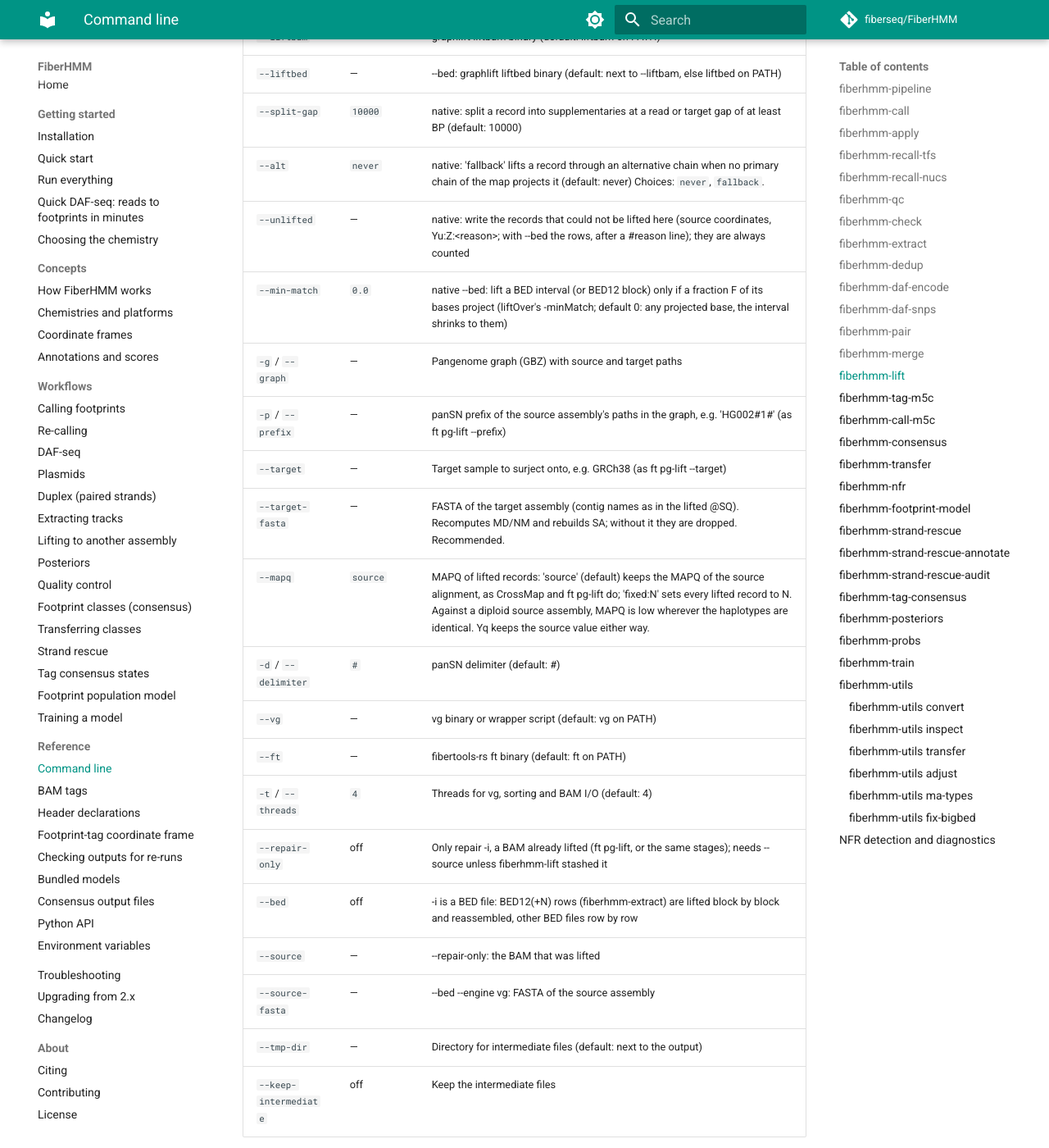
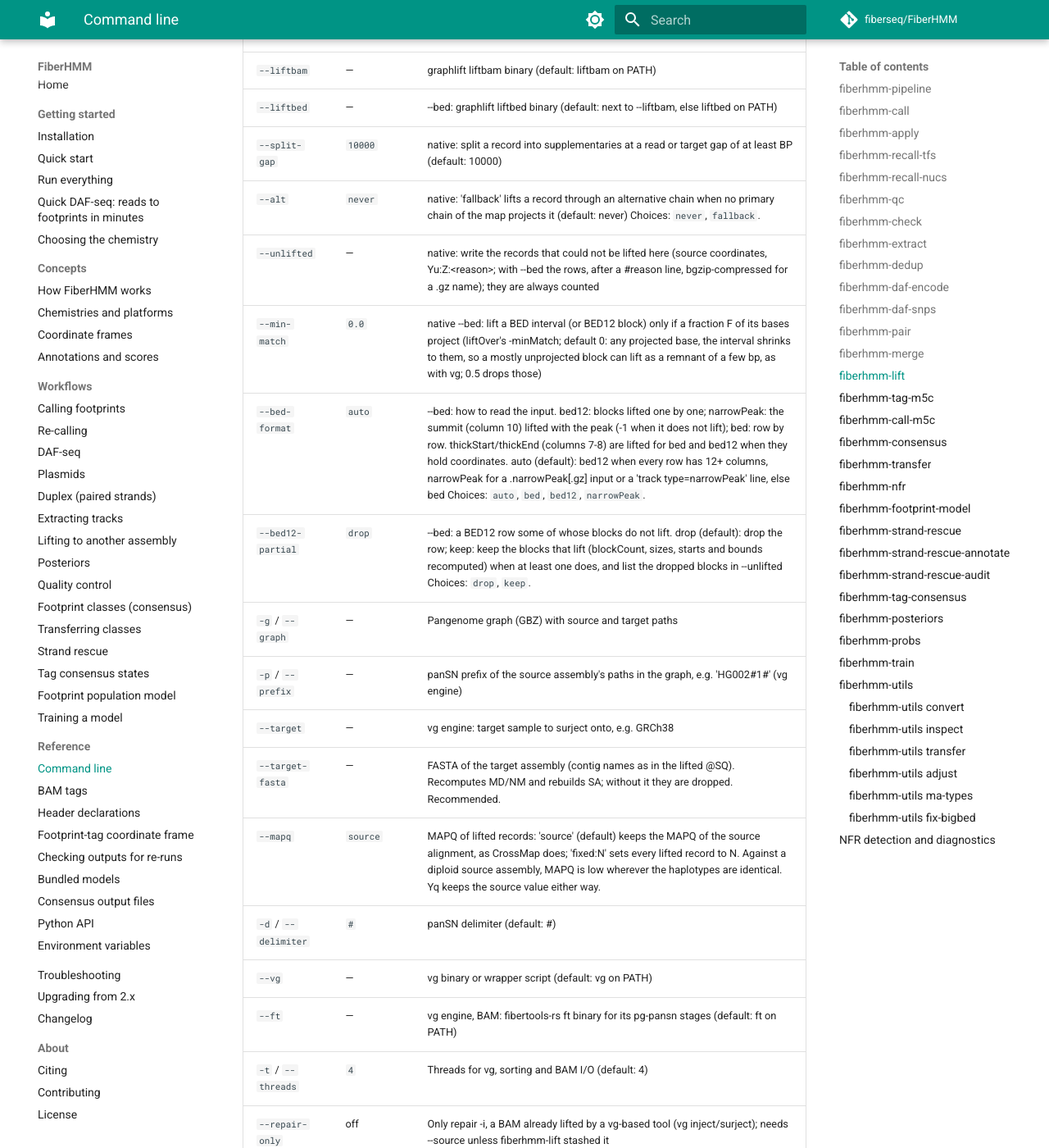
Before and after one commit to fiberseq/FiberHMM, an MkDocs documentation site: the page built from docs/reference/cli.md, in a window 1280 px wide and 1400 px high, scrolled down 30855 px. Shown: the whole window at 82% size. Built offline with MkDocs 1.6.1 and Material for MkDocs 9.7.7, drawn with Linux system fonts in a browser that asks for light colours; comment, search, counter and statistics services are not loaded; some of the changed text lies outside the part shown.

Commit message:
docs: changelog (lift BED options, soft-clipped orphans, MAPQ off), CLI reference, Yo tag
Co-Authored-By: Claude Opus 5.5 <noreply@anthropic.com>

```diff
--- a/docs/reference/cli.md
+++ b/docs/reference/cli.md
@@ -21,7 +21,7 @@ Every command also accepts `-h`/`--help` and `--version` (prints
 | [`fiberhmm-daf-encode`](#fiberhmm-daf-encode) | Stamp R/Y deamination codes into a DAF BAM | [DAF-seq](../workflows/daf-seq.md#ry-encoding-fiberhmm-daf-encode) |
 | [`fiberhmm-daf-snps`](#fiberhmm-daf-snps) | Recurrent C→T/G→A SNP mask for DAF-seq | [DAF-seq](../workflows/daf-seq.md#snp-screening) |
 | [`fiberhmm-pair`](#fiberhmm-pair), [`fiberhmm-merge`](#fiberhmm-merge) | Pair, merge and jointly re-call scDAF duplexes | [Duplex](../workflows/duplex.md) |
-| [`fiberhmm-lift`](#fiberhmm-lift) | Lift a BAM (or BED12) to another assembly through a pangenome graph and repair it | [Lifting to another assembly](../workflows/lifting.md) |
+| [`fiberhmm-lift`](#fiberhmm-lift) | Lift a BAM (repaired) or a BED file (BED, BED12, narrowPeak) to another assembly through a pangenome graph | [Lifting to another assembly](../workflows/lifting.md) |
 | [`fiberhmm-tag-m5c`](#fiberhmm-tag-m5c), [`fiberhmm-call-m5c`](#fiberhmm-call-m5c) | DddA CpG-island methylation | [DAF-seq](../workflows/daf-seq.md#ddda-cpg-island-methylation) |
 | [`fiberhmm-consensus`](#fiberhmm-consensus) | Footprint classes across molecules | [Consensus](../workflows/consensus.md) |
 | [`fiberhmm-transfer`](#fiberhmm-transfer) | Apply frozen classes to new data | [Transfer](../workflows/transfer.md) |
@@ -52,7 +52,7 @@ Generated from each command's argparse definition by `python tools/gen_cli_refer
 | `--force-chemistry` | off | Run although the reads contradict --enzyme/--seq (a FIBERHMM-CHEMISTRY declaration naming another enzyme or platform; m6A-tagged reads without deaminations for ddda/dddb; deaminated or untagged reads for hia5). Default: refuse. |
 | `--topology` | `auto` | Reference topology. auto (default): a plasmid map's own topology, FASTA contigs linear. circular: every contig is circular (a plasmid FASTA). Choices: `auto`, `circular`, `linear`. |
 | `--region` | — | Keep only reads overlapping this region (1-based, inclusive; repeatable). The first region is the one outputs.json asks FiberBrowser to open. |
-| `--min-mapq` | `20` | Keep primary alignments with at least this MAPQ (default 20); also passed to fiberhmm-call and fiberhmm-qc. |
+| `--min-mapq` | `0` | Keep primary alignments with at least this MAPQ (default: 0, no filtering); also passed to fiberhmm-call and fiberhmm-qc. |
 | `--keep-soft-clips` | off | Keep unaligned read arms as soft clips everywhere. Default: kept on linear contigs (DAF calling treats them as no evidence); for ddda/dddb hard-clipped on circular contigs (concatemer arms beyond one full circle). |
 | `--hard-clip` | off | Hard-clip unaligned read arms on every contig (the earlier ddda/dddb default). |
 | `--no-origin-merge` | off | Do not join the two pieces of reads that run through the origin of a circular reference (keep the primary piece). |
@@ -165,7 +165,7 @@ Generated from each command's argparse definition by `python tools/gen_cli_refer
 | `--qc` / `--no-qc` | on | Run bounded signal/periodicity/footprint QC after a file output (default: on; use --no-qc to disable). |
 | `--qc-sample-reads` | `2000` | Target random-window QC sample size (default 2000). |
 | `--qc-seed` | `20260824` | Deterministic QC sampler seed (default 20260824). |
-| `--qc-min-mapq` | `20` | Minimum mapping quality for the QC sample (default 20). |
+| `--qc-min-mapq` | `0` | Minimum mapping quality for the QC sample (default: 0, no filtering). |
 | `--qc-output-prefix` | — | QC output prefix (default: qc/&lt;BAM stem&gt; beside output BAM). |
 | `--region-parallel` | off | Process genomic regions in parallel (one worker per region). Scales linearly with --cores up to chromosome count. Requires coordinate-sorted + indexed input BAM. Recommended for full-genome runs; use streaming for stdin/unaligned. |
 | `--region-size` | `10000000` | Region size in bp for --region-parallel (default 10 Mb). |
@@ -305,7 +305,7 @@ Generated from each command's argparse definition by `python tools/gen_cli_refer
 | `--reference` | — | Indexed FASTA fallback for raw DAF BAMs lacking MD/R/Y |
 | `--sample-reads` | `2000` | Target bounded sample size (default 2,000) |
 | `--seed` | `20260824` | Deterministic sampler seed (default 20260824) |
-| `--min-mapq` | `20` | Minimum mapping quality (default 20) |
+| `--min-mapq` | `0` | Minimum mapping quality (default: 0, no filtering) |
 | `--prob-threshold` | — | Minimum MM/ML probability, 0-255 (default: 248 for Hia5 Nanopore, the threshold its QC reference is calibrated at; 125 otherwise) |
 | `--min-opportunities` | `200` | Minimum target sites per read for rate QC (default 200) |
 | `--snp-mask` | — | Applied DAF SNP-mask BED to summarize (single input only) |
@@ -383,7 +383,7 @@ Generated from each command's argparse definition by `python tools/gen_cli_refer
 | `-i` / `--input` | required | Input BAM file, or "-" for stdin |
 | `-o` / `--output` | required | Output BAM path, or "-" for stdout |
 | `--reference` | — | Reference FASTA (fallback if MD tag is missing) |
-| `-q` / `--min-mapq` | `20` | Minimum mapping quality (default: 20) |
+| `-q` / `--min-mapq` | `0` | Minimum mapping quality (default: 0, no filtering) |
 | `--min-read-length` | `1000` | Minimum aligned read length in bp (default: 1000) |
 | `--io-threads` | `4` | htslib I/O threads for BAM compression/decompression (default: 4) |
 | `--strand` | `auto` | Force conversion strand: CT (+ strand), GA (- strand), or auto (per-read consensus, default: auto) Choices: `CT`, `GA`, `auto`. |
@@ -399,7 +399,7 @@ Generated from each command's argparse definition by `python tools/gen_cli_refer
 | `--min-alt-fibers` | `5` | Minimum mismatch-supporting fibers in each direction (validated default 5) |
 | `--min-dominant-events` | `5` | Minimum dominant conversions per classifiable fiber (default 5) |
 | `--min-dominant-purity` | `0.8` | Minimum dominant-direction purity (default 0.80) |
-| `--min-mapq` | `20` | Minimum mapping quality (default 20) |
+| `--min-mapq` | `0` | Minimum mapping quality (default: 0, no filtering) |
 | `--min-amplicon-reads` | `20` | Minimum aligned reads required for an amplicon consensus (default 20) |
 | `--reference` | — | Indexed FASTA fallback for BAMs lacking MD |
 
@@ -457,29 +457,31 @@ Generated from each command's argparse definition by `python tools/gen_cli_refer
 
 | Flag | Default | Description |
 |------|---------|-------------|
-| `-i` / `--input` | required | Source BAM (BED12 with --bed; the lifted BAM with --repair-only) |
-| `-o` / `--output` | required | Output BAM (sorted, indexed) or BED |
-| `--engine` | — | native: graphlift liftbam (liftbed with --bed) through --map (the default when --map is given); vg: vg inject/surject (ft pg-lift's BED mode with --bed) through --graph (the default otherwise) Choices: `native`, `vg`. |
+| `-i` / `--input` | required | Source BAM (a BED file with --bed: plain, gzip or bgzip, - for stdin; the lifted BAM with --repair-only) |
+| `-o` / `--output` | required | Output BAM (sorted, indexed) or BED (bgzip-compressed when the name ends in .gz) |
+| `--engine` | — | native: graphlift liftbam (liftbed with --bed) through --map (the default when --map is given); vg (fallback): vg inject/surject through --graph (the default otherwise) Choices: `native`, `vg`. |
 | `-m` / `--map` | — | graphlift chain map manifest (X.chain.graphlift.json, from graphlift gbz2chain) whose sources are the input's contigs |
 | `--liftbam` | — | graphlift liftbam binary (default: liftbam on PATH) |
 | `--liftbed` | — | --bed: graphlift liftbed binary (default: next to --liftbam, else liftbed on PATH) |
 | `--split-gap` | `10000` | native: split a record into supplementaries at a read or target gap of at least BP (default: 10000) |
 | `--alt` | `never` | native: 'fallback' lifts a record through an alternative chain when no primary chain of the map projects it (default: never) Choices: `never`, `fallback`. |
-| `--unlifted` | — | native: write the records that could not be lifted here (source coordinates, Yu:Z:&lt;reason&gt;; with --bed the rows, after a #reason line); they are always counted |
-| `--min-match` | `0.0` | native --bed: lift a BED interval (or BED12 block) only if a fraction F of its bases project (liftOver's -minMatch; default 0: any projected base, the interval shrinks to them) |
+| `--unlifted` | — | native: write the records that could not be lifted here (source coordinates, Yu:Z:&lt;reason&gt;; with --bed the rows, after a #reason line, bgzip-compressed for a .gz name); they are always counted |
+| `--min-match` | `0.0` | native --bed: lift a BED interval (or BED12 block) only if a fraction F of its bases project (liftOver's -minMatch; default 0: any projected base, the interval shrinks to them, so a mostly unprojected block can lift as a remnant of a few bp, as with vg; 0.5 drops those) |
+| `--bed-format` | `auto` | --bed: how to read the input. bed12: blocks lifted one by one; narrowPeak: the summit (column 10) lifted with the peak (-1 when it does not lift); bed: row by row. thickStart/thickEnd (columns 7-8) are lifted for bed and bed12 when they hold coordinates. auto (default): bed12 when every row has 12+ columns, narrowPeak for a .narrowPeak[.gz] input or a 'track type=narrowPeak' line, else bed Choices: `auto`, `bed`, `bed12`, `narrowPeak`. |
+| `--bed12-partial` | `drop` | --bed: a BED12 row some of whose blocks do not lift. drop (default): drop the row; keep: keep the blocks that lift (blockCount, sizes, starts and bounds recomputed) when at least one does, and list the dropped blocks in --unlifted Choices: `drop`, `keep`. |
 | `-g` / `--graph` | — | Pangenome graph (GBZ) with source and target paths |
-| `-p` / `--prefix` | — | panSN prefix of the source assembly's paths in the graph, e.g. 'HG002#1#' (as ft pg-lift --prefix) |
-| `--target` | — | Target sample to surject onto, e.g. GRCh38 (as ft pg-lift --target) |
+| `-p` / `--prefix` | — | panSN prefix of the source assembly's paths in the graph, e.g. 'HG002#1#' (vg engine) |
+| `--target` | — | vg engine: target sample to surject onto, e.g. GRCh38 |
 | `--target-fasta` | — | FASTA of the target assembly (contig names as in the lifted @SQ). Recomputes MD/NM and rebuilds SA; without it they are dropped. Recommended. |
-| `--mapq` | `source` | MAPQ of lifted records: 'source' (default) keeps the MAPQ of the source alignment, as CrossMap and ft pg-lift do; 'fixed:N' sets every lifted record to N. Against a diploid source assembly, MAPQ is low wherever the haplotypes are identical. Yq keeps the source value either way. |
+| `--mapq` | `source` | MAPQ of lifted records: 'source' (default) keeps the MAPQ of the source alignment, as CrossMap does; 'fixed:N' sets every lifted record to N. Against a diploid source assembly, MAPQ is low wherever the haplotypes are identical. Yq keeps the source value either way. |
 | `-d` / `--delimiter` | `#` | panSN delimiter (default: #) |
 | `--vg` | — | vg binary or wrapper script (default: vg on PATH) |
-| `--ft` | — | fibertools-rs ft binary (default: ft on PATH) |
+| `--ft` | — | vg engine, BAM: fibertools-rs ft binary for its pg-pansn stages (default: ft on PATH) |
 | `-t` / `--threads` | `4` | Threads for vg, sorting and BAM I/O (default: 4) |
-| `--repair-only` | off | Only repair -i, a BAM already lifted (ft pg-lift, or the same stages); needs --source unless fiberhmm-lift stashed it |
+| `--repair-only` | off | Only repair -i, a BAM already lifted by a vg-based tool (vg inject/surject); needs --source unless fiberhmm-lift stashed it |
 | `--bed` | off | -i is a BED file: BED12(+N) rows (fiberhmm-extract) are lifted block by block and reassembled, other BED files row by row |
 | `--source` | — | --repair-only: the BAM that was lifted |
-| `--source-fasta` | — | --bed --engine vg: FASTA of the source assembly |
+| `--source-fasta` | — | --bed --engine vg: FASTA of the source assembly (each interval's sequence is surjected) |
 | `--tmp-dir` | — | Directory for intermediate files (default: next to the output) |
 | `--keep-intermediate` | off | Keep the intermediate files |
 
@@ -663,7 +665,7 @@ Generated from each command's argparse definition by `python tools/gen_cli_refer
 | `--nuc-model` | — | Protected/accessibility model used only for nucleosome edge evidence |
 | `--prob-threshold` | — |  |
 | `--control-flank` | `2000` |  |
-| `--min-mapq` | `20` |  |
+| `--min-mapq` | `0` | Minimum mapping quality (default: 0, no filtering) |
 | `--min-support` | `10` |  |
 | `--minimum-geometry-support` | `3` |  |
 | `--source-boundary-margin` | `10` |  |
@@ -780,7 +782,7 @@ Generated from each command's argparse definition by `python tools/gen_cli_refer
 | `--mode` | `pacbio-fiber` | Analysis mode: pacbio-fiber (PacBio), nanopore-fiber (Nanopore), daf (DAF-seq) (default: pacbio-fiber) Choices: `pacbio-fiber`, `nanopore-fiber`, `daf`, `gpc`, `cpg`. |
 | `-n` / `--max-reads` | `100000` | Maximum reads to process per sample type (0 = all) (default: 100000) |
 | `-s` / `--seed` | `42` | Random seed for sampling (default: 42) |
-| `-q` / `--min-mapq` | `20` | Minimum mapping quality (default: 20) |
+| `-q` / `--min-mapq` | `0` | Minimum mapping quality (default: 0, no filtering) (default: 0) |
 | `-p` / `--prob-threshold` | `128` | Minimum ML probability for modification call (0-255) (default: 128) |
 | `--min-read-length` | `1000` | Minimum aligned read length (default: 1000) |
 | `-e` / `--edge-trim` | `10` | Bases to exclude at read edges (default: 10) |
@@ -802,7 +804,7 @@ Generated from each command's argparse definition by `python tools/gen_cli_refer
 | `-r` / `--read-count` | `500` | Total reads to sample for training (default: 500) |
 | `-s` / `--seed` | `42` | Random seed (default: 42) |
 | `-e` / `--edge-trim` | `10` | Edge masking (default: 10) |
-| `-q` / `--min-mapq` | `20` | Min mapping quality (default: 20) |
+| `-q` / `--min-mapq` | `0` | Min mapping quality (default: 0, no filtering) (default: 0) |
 | `--prob-threshold` | `125` | Min ML probability (default matches ft-extract) (default: 125) |
 | `--min-read-length` | `1000` | Min aligned length (default: 1000) |
 | `-a` / `--prob-adjust` | `1.0` | Accessible probability adjustment factor (default: 1.0) |
@@ -839,7 +841,7 @@ Generated from each command's argparse definition by `python tools/gen_cli_refer
 | `--accessibility-priors` / `-ap` | — | Pre-computed P(accessible\|context) TSV |
 | `-k` / `--context-sizes` | `3 4 5 6` | Context size(s) (default: [3, 4, 5, 6]) |
 | `-n` / `--max-reads` | `100000` | Max reads to process (0 = all) (default: 100000) |
-| `-q` / `--min-mapq` | `20` | Min mapping quality (default: 20) |
+| `-q` / `--min-mapq` | `0` | Min mapping quality (default: 0, no filtering) (default: 0) |
 | `-p` / `--prob-threshold` | `128` | Min ML probability for modification call (default: 128) |
 | `--min-read-length` | `1000` | Min aligned read length (default: 1000) |
 | `-e` / `--edge-trim` | `10` | Bases to exclude at read edges (default: 10) |
```
Also changed, not shown: CHANGELOG.md (+25 -9 lines), docs/reference/bam-tags.md (+1 -1 lines).
